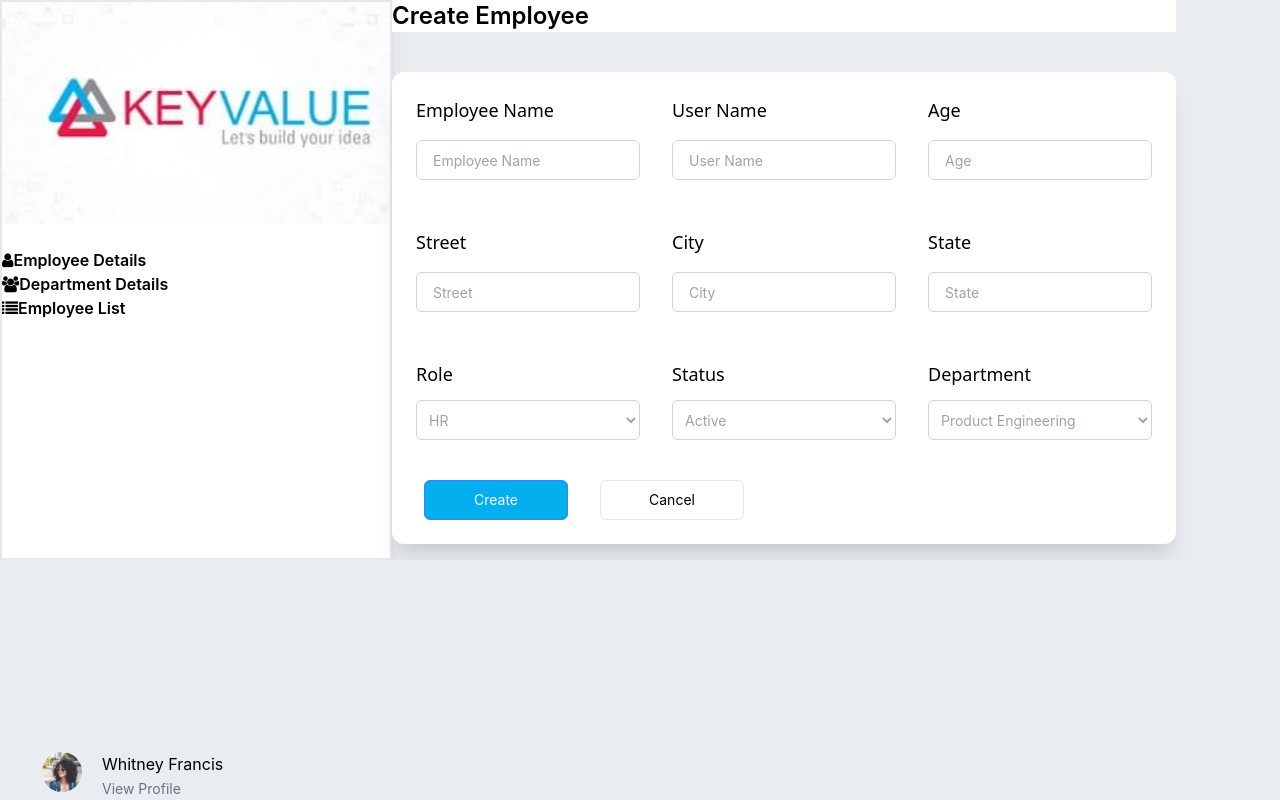
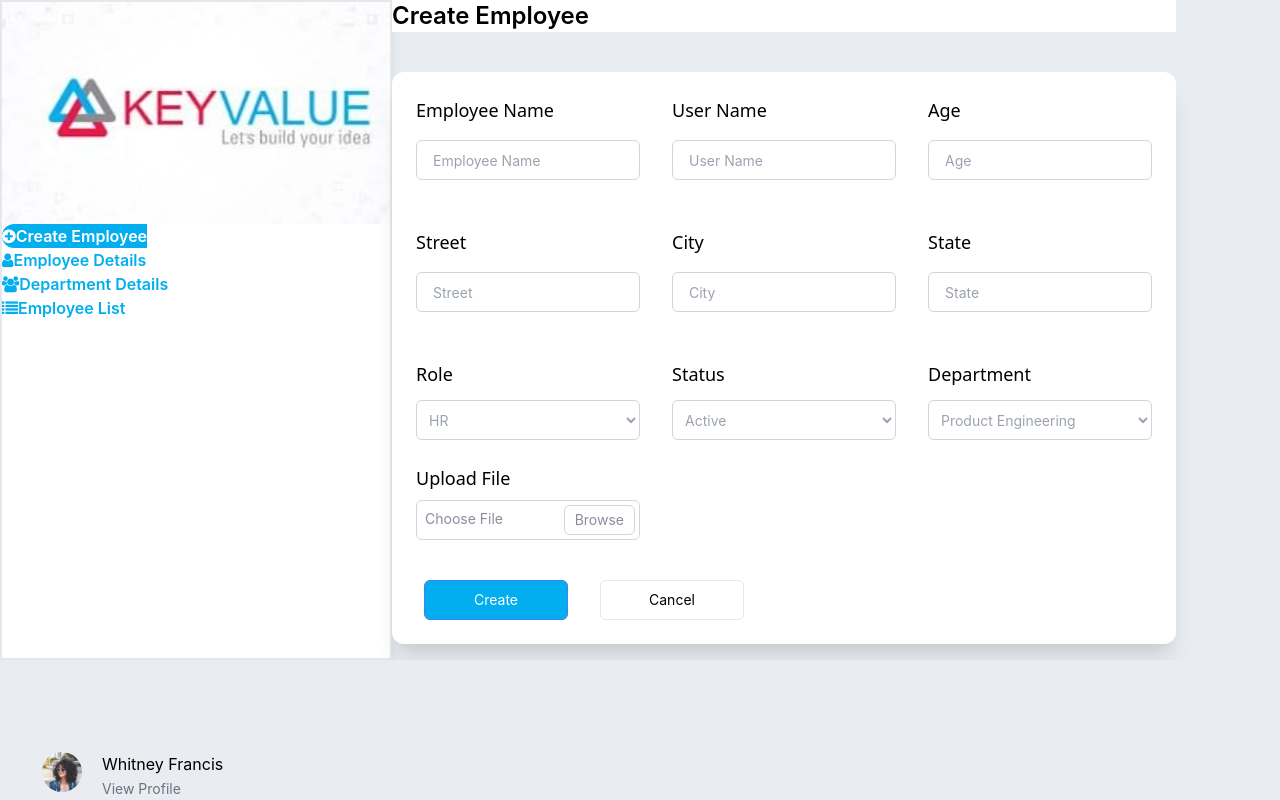
Before and after one commit to Kemosabe2911/employee-app-react, a React (Create React App) app: page /#/create-employee in a window 1280 px wide. Both pictures are taken after a click on the button "Create Employee". Built offline with nearby package versions, Linux system fonts and the light colour scheme.

Commit message:
drag and drop button created

```diff
--- a/src/components/CreateEmployeeForm.tsx
+++ b/src/components/CreateEmployeeForm.tsx
@@ -8,6 +8,7 @@ import DropdownMenu from './DropdownMenu';
 import InputField from './InputField';
 import Label from './Label';
 import Button from './Button';
+import FileInput from './FileInput';
 
 const schema = yup.object({
     employeeName: yup.string().required('Employee Name is a required field'),
@@ -41,7 +42,7 @@ const CreateEmployeeForm: FC = () => {
     return (
 
             <div className='mx-auto mt-6 flex flex-initial  '>
-                <div className=' m-4 mx-auto h-[1100px] w-[55%] rounded-xl bg-white shadow-xl lg:h-[500px] lg:w-[90%]'>
+                <div className=' m-4 mx-auto h-[1200px] w-[55%] rounded-xl bg-white shadow-xl lg:h-[650px] lg:w-[90%]'>
                     <form onSubmit={handleSubmit(() => { //data
                         // console.log(data);
                         reset();
@@ -115,6 +116,16 @@ const CreateEmployeeForm: FC = () => {
                                 text-red-600'>{errors.department?.message}</p>
                             </div>
                         </div>
+                        <div className='p-2 xl:flex'>
+                        <div className='flex-wrap xl:w-1/3 xl:flex-initial '>
+                                {/* <Label name='Upload Proof' /> */}
+                                {/* <InputField registerFunction={register} placeholder='Upload File'
+                                registerName='file' type='file'  value=''/>
+                                <p className='pl-6 font-sans text-xs normal-case
+                                 text-red-600'>{errors.street?.message}</p> */}
+                                 <FileInput/>
+                            </div>
+                            </div>
                         <div className='flex p-2'>
                             <div className='ml-2 flex-initial'>
                                 <Button types="submit" bgcolor='bg-brightCelurean' textcolor='text-white'
--- /dev/null
+++ b/src/components/FileInput.tsx
@@ -0,0 +1,22 @@
+import React from 'react';
+
+const FileInput =()=>{
+
+    return(
+        <div>
+            <label className="m-2 ml-4 font-sans text-lg" >Upload File</label>
+            <div className=" m-2 ml-4 flex
+              h-10 w-56 rounded-md border border-gray-300 text-sm leading-5">
+               <h6 className='w-4/6 flex-initial p-2 text-sm leading-5 text-regentGrey'>Choose File</h6>
+               <button className='m-1 w-2/6 flex-initial rounded-md  border border-gray-300 p-1
+                text-center text-sm leading-5 text-regentGrey'>Browse</button>
+            </div>
+
+             {/* <input type="file"  className=" m-2 ml-4 hidden
+              h-10 w-56 rounded-md border border-gray-300 p-4 text-sm leading-5">
+
+                </input> */}
+        </div>
+    );
+};
+export default FileInput;
--- a/src/components/SideBar.tsx
+++ b/src/components/SideBar.tsx
@@ -7,16 +7,15 @@ import { LOGO, Profile } from 'assets/icons/images';
 
 const SideBar: FC = () => {
 
-    const currentUrl=window.location.href;
-    const currentPath=currentUrl.split('#');
-    if(currentPath[1]==undefined)
-    {
-        currentPath[1]='/create-employee';
+    const currentUrl = window.location.href;
+    const currentPath = currentUrl.split('#');
+    if (currentPath[1] == undefined) {
+        currentPath[1] = '/create-employee';
     }
     const [buttonId, setId] = useState<string>(currentPath[1]);
     const navigate = useNavigate();
 
-    const handleButtonColorChange = ( selectedButtonUrl) => {
+    const handleButtonColorChange = (selectedButtonUrl) => {
         setId(selectedButtonUrl);
         navigate(selectedButtonUrl);
     };
@@ -31,7 +30,8 @@ const SideBar: FC = () => {
                             <button onClick={() => handleButtonColorChange(sideBarItem.url)}
                                 className={`h-[50px] w-[330px]  rounded-l-full pl-[50px] text-left font-semibold
                     duration-200 hover:text-lg
-                    ${buttonId === sideBarItem.url ? 'bg-button-blue text-white' : 'bg-white text-button-blue'}`}>
+                    ${buttonId === sideBarItem.url ?
+                                        'bg-brightCelurean text-white' : 'bg-white text-brightCelurean'}`}>
                                 <span className={`h-[15px] w-[15px] pr-[30px] ${sideBarItem.icon}`} />
                                 {sideBarItem.description}</button>
                         </div>
--- a/tailwind.config.js
+++ b/tailwind.config.js
@@ -9,6 +9,7 @@ module.exports = {
         paleRose:'#FFBFBF',
         brightCelurean:'#03AEEE',
         brightsCelurean:'#1DACD6',
+        regentGrey:'#8B8D9D',
     },
   },
   variants: {
```
